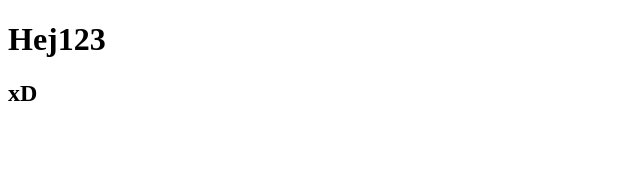
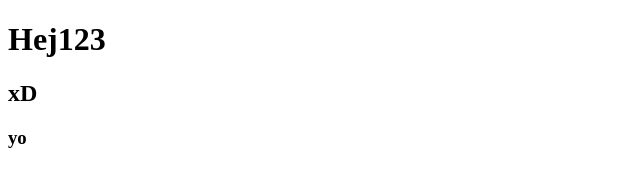
Before and after one commit to Hanneslol/testhtml, a plain HTML site: page index.html in a window 1280 px wide. Shown: the full height of the page, 0-640 px from the left. Drawn offline with Linux system fonts and the light colour scheme.

Commit message:
header 3

```diff
--- a/index.html
+++ b/index.html
@@ -10,6 +10,7 @@
 <body>
     <h1>Hej123</h1>
     <h2>xD</h2>
+    <h3>yo</h3>
 </body>
 
 </html>
```
